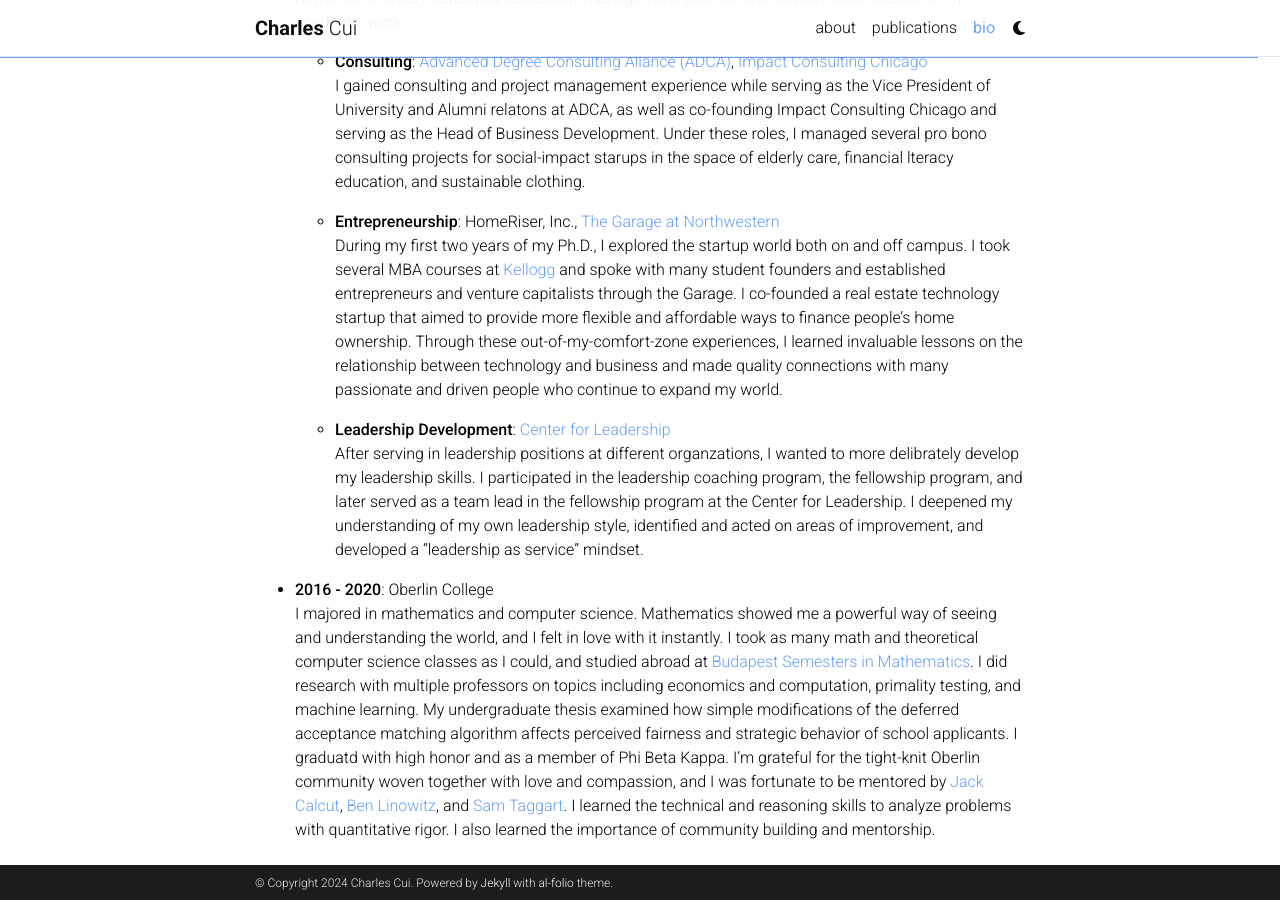
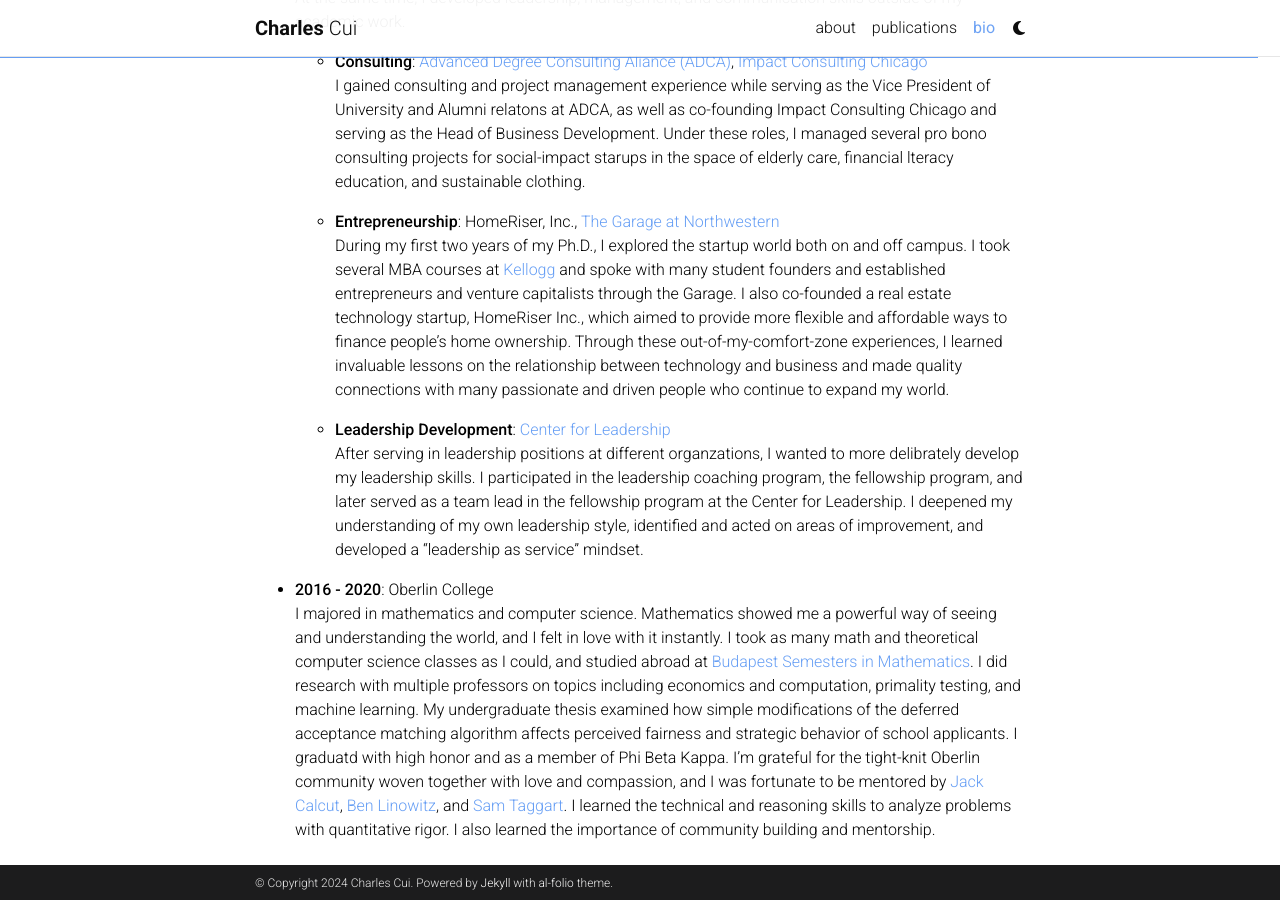
Before and after one commit to digital-flaneur/digital-flaneur.github.io, a Jekyll site: the page built from _pages/bio.md, in a window 1280 px wide and 900 px high, scrolled down 1513 px. Built offline with Jekyll 4.4.1, drawn with Linux system fonts in a browser that asks for light colours; comment, search, counter and statistics services are not loaded; a style sheet for code colours, icons or effects is not loaded.

```diff
--- a/_data/venues.yml
+++ b/_data/venues.yml
@@ -10,7 +10,7 @@
 
 "ACM CHI":
   url: https://dl.acm.org/conference/chi
-  color: "#00369f"
+  color: "#b077ed"
 
 "W3PHIAI":
-  color: "#CD7F32"
+  color: "#f2d77e"
--- a/_pages/bio.md
+++ b/_pages/bio.md
@@ -32,7 +32,7 @@
     I gained consulting and project management experience while serving as the Vice President of University and Alumni relatons at ADCA, as well as co-founding Impact Consulting Chicago and serving as the Head of Business Development. Under these roles, I managed several pro bono consulting projects for social-impact starups in the space of elderly care, financial lteracy education, and sustainable clothing.
 
   - **Entrepreneurship**: HomeRiser, Inc., [The Garage at Northwestern](https://www.thegarage.northwestern.edu/)
-    During my first two years of my Ph.D., I explored the startup world both on and off campus. I took several MBA courses at [Kellogg](https://www.kellogg.northwestern.edu/) and spoke with many student founders and established entrepreneurs and venture capitalists through the Garage. I co-founded a real estate technology startup that aimed to provide more flexible and affordable ways to finance people’s home ownership. Through these out-of-my-comfort-zone experiences, I learned invaluable lessons on the relationship between technology and business and made quality connections with many passionate and driven people who continue to expand my world.
+    During my first two years of my Ph.D., I explored the startup world both on and off campus. I took several MBA courses at [Kellogg](https://www.kellogg.northwestern.edu/) and spoke with many student founders and established entrepreneurs and venture capitalists through the Garage. I also co-founded a real estate technology startup, HomeRiser Inc., which aimed to provide more flexible and affordable ways to finance people’s home ownership. Through these out-of-my-comfort-zone experiences, I learned invaluable lessons on the relationship between technology and business and made quality connections with many passionate and driven people who continue to expand my world.
 
   - **Leadership Development**: [Center for Leadership](https://lead.northwestern.edu/)
     After serving in leadership positions at different organzations, I wanted to more delibrately develop my leadership skills. I participated in the leadership coaching program, the fellowship program, and later served as a team lead in the fellowship program at the Center for Leadership. I deepened my understanding of my own leadership style, identified and acted on areas of improvement, and developed a "leadership as service" mindset.
```
